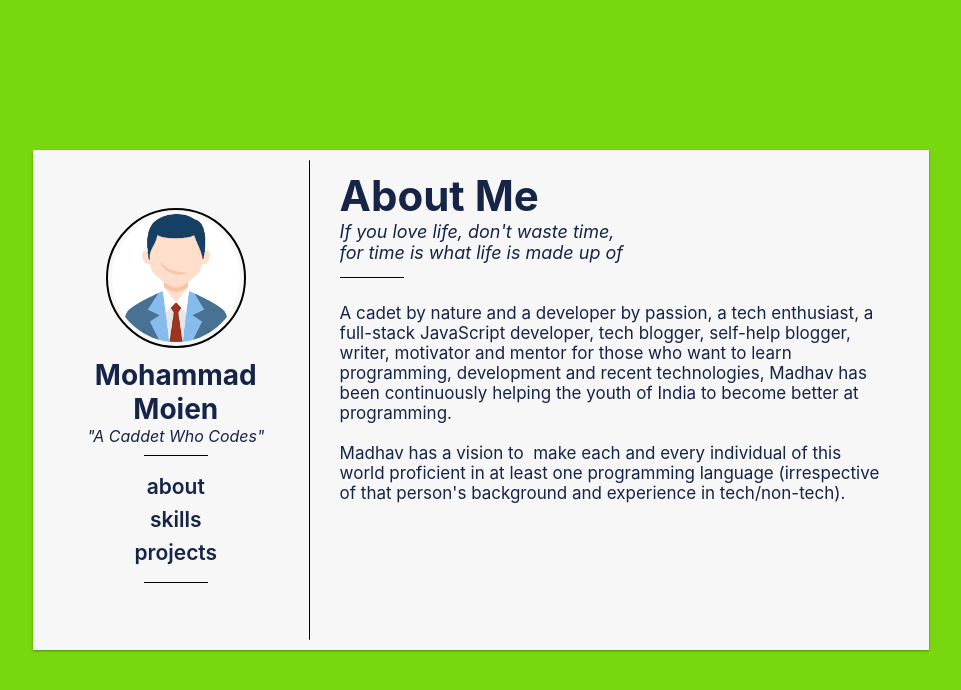
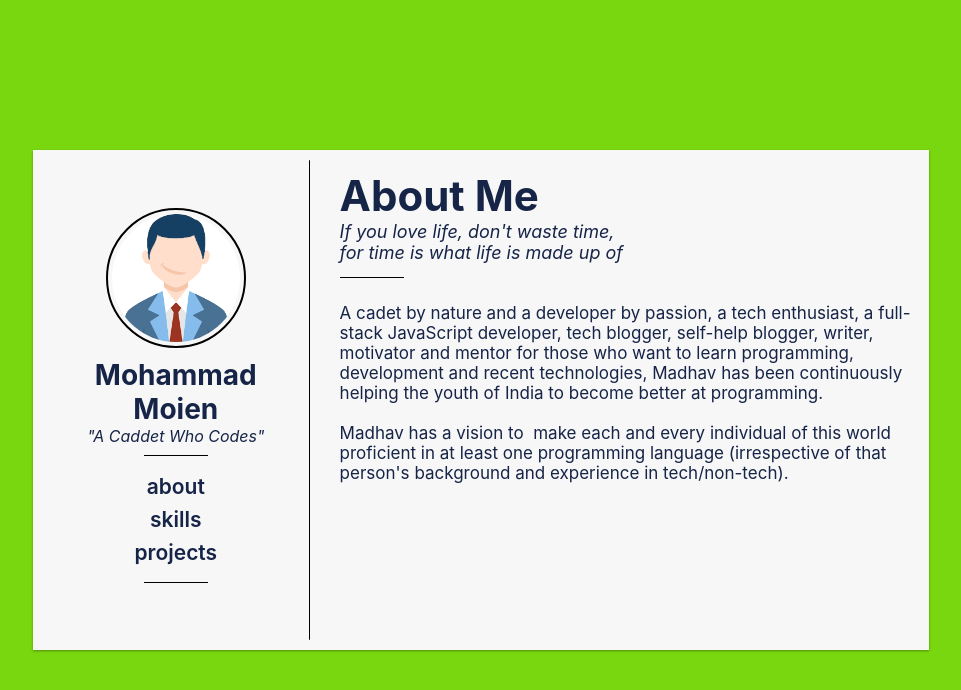
Before and after one commit to moienian/portfolio, a React (Create React App) app: page / in a window 1280 px wide. Shown: the top 690 px of the page, without its empty margins (159-1120 px from the left). Built offline with nearby package versions, Linux system fonts and the light colour scheme; the HTML template or start-up script is replaced by a standard one.

Commit message:
fix styles on overflow state

```diff
--- a/src/components/MainContainer/MainContainer.module.css
+++ b/src/components/MainContainer/MainContainer.module.css
@@ -1,7 +1,6 @@
 .mainContainer {
   text-align: left;
   padding-right: 20px;
-  overflow-y: auto;
 }
 
 .headingContainer::after {
@@ -27,6 +26,7 @@
   white-space: pre-wrap;
 }
 
-/* .component {
-  height: inherit;
-} */
+.component {
+  width: inherit;
+  position: absolute;
+}
--- a/src/components/MainContainer/index.js
+++ b/src/components/MainContainer/index.js
@@ -6,7 +6,6 @@ import Skills from "../Skills";
 
 export default function MainContainer() {
   const { selectedSection, selectedQoute } = useContext(PortfolioContext);
-  console.log(selectedSection);
   return (
     <div className={styles.mainContainer}>
       <div className={styles.headingContainer}>
--- a/src/components/Portfolio/Portfolio.module.css
+++ b/src/components/Portfolio/Portfolio.module.css
@@ -16,6 +16,7 @@
 }
 
 .main {
+  position: relative;
   width: 260px;
   height: auto;
   display: flex;
@@ -23,16 +24,19 @@
   margin: 10px;
   padding: 10px;
   border-radius: 1px 10px 10px 1px;
-  max-height: inherit;
+  max-height: 500px;
+  overflow-y: scroll;
 }
 
 @media only screen and (max-width: 600px) {
   .container {
     width: 90%;
     margin-left: 5%;
+    overflow: scroll;
   }
 
   .main {
     border-radius: 0;
+    overflow-y: unset;
   }
 }
```
